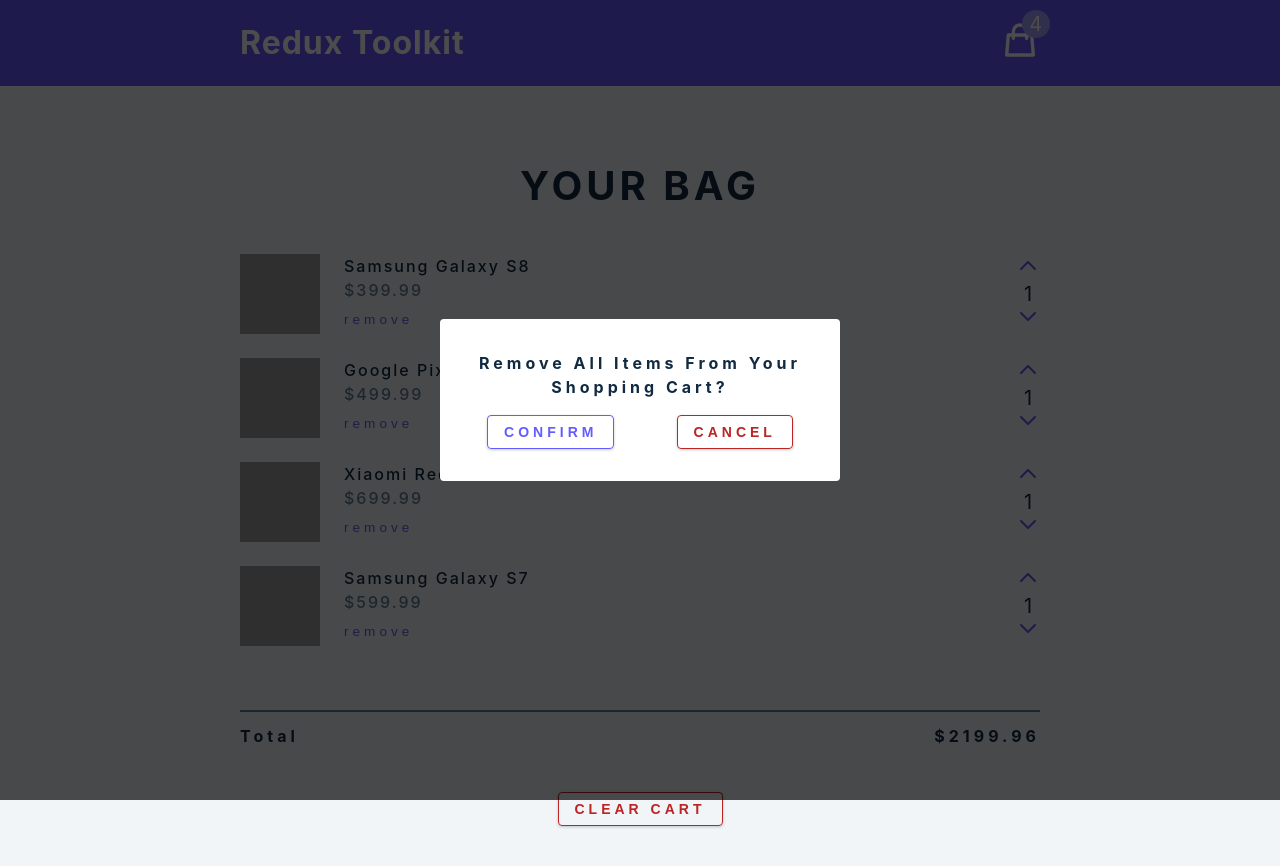
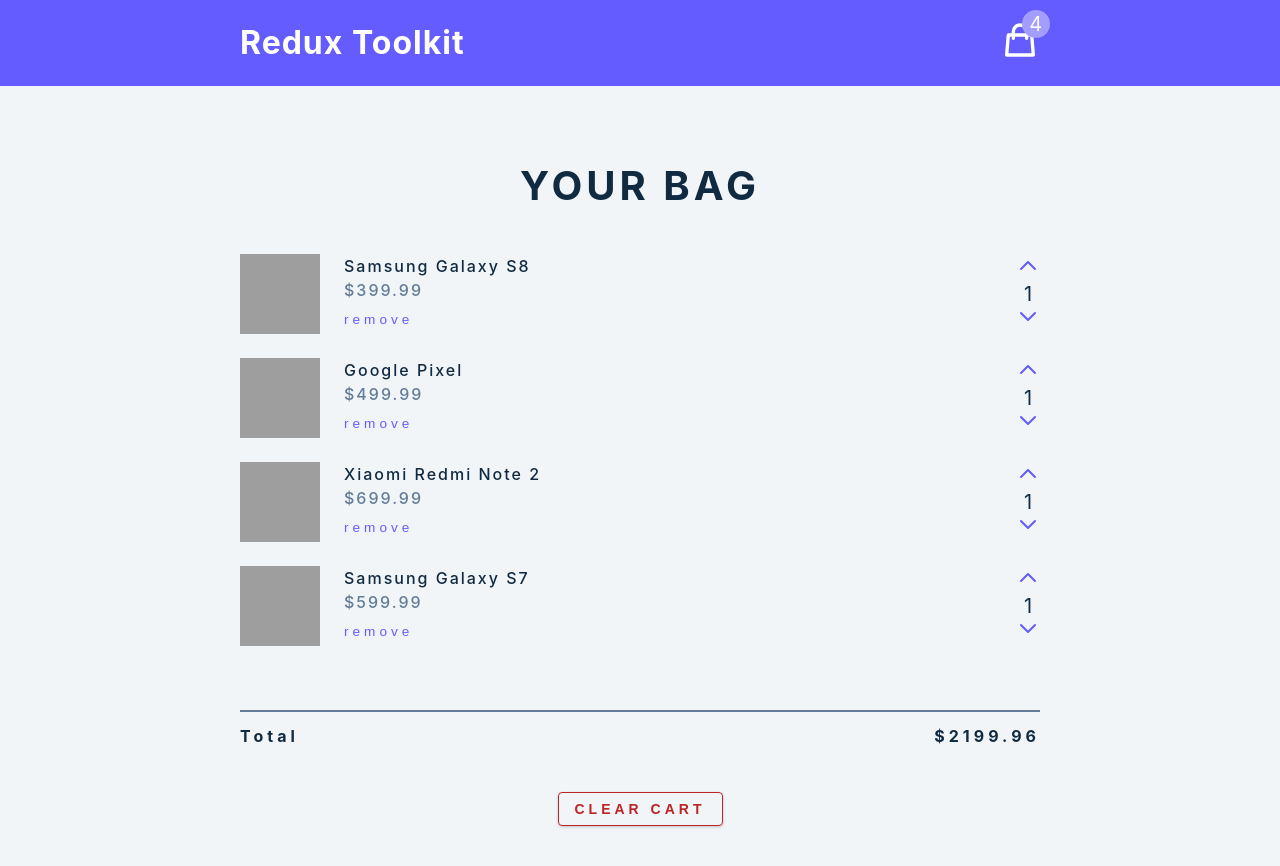
Before and after one commit to NoelLincoln/redux-practice, a React (Create React App) app: page / in a window 1280 px wide. Built offline with nearby package versions, Linux system fonts and the light colour scheme; grey boxes are pictures that could not be loaded.

Commit message:
add reducers to handle modal open and close

```diff
--- a/src/App.js
+++ b/src/App.js
@@ -7,6 +7,7 @@
 
 function App() {
   const { cartItems } = useSelector((state) => state.cart);
+  const { isOpen } = useSelector((state) => state.modal);
   const dispatch = useDispatch();
   useEffect(() => {
     dispatch(calculateTotals());
@@ -14,7 +15,8 @@
 
   return (
     <main>
-      <Modal />
+      {isOpen && <Modal />}
+
       <Navbar />
       <CartContainer />
     </main>
--- a/src/components/CartContainer.js
+++ b/src/components/CartContainer.js
@@ -1,6 +1,6 @@
 import CartItem from './CartItem';
 import { useDispatch, useSelector } from 'react-redux';
-import { clearCart } from '../features/cart/cartSlice';
+import { openModal } from '../features/modal/modalSlice';
 
 const CartContainer = () => {
   const dispatch = useDispatch();
@@ -37,7 +37,7 @@
             total <span>${total.toFixed(2)}</span>
           </h4>
         </div>
-        <button className="btn clear-btn" onClick={() => dispatch(clearCart())}>
+        <button className="btn clear-btn" onClick={() => dispatch(openModal())}>
           clear cart
         </button>
       </footer>
--- a/src/components/Modal.js
+++ b/src/components/Modal.js
@@ -1,13 +1,32 @@
+import { closeModal } from '../features/modal/modalSlice';
+import { useDispatch } from 'react-redux';
+import { clearCart } from '../features/cart/cartSlice';
+
 const Modal = () => {
+  const dispatch = useDispatch();
+
   return (
     <aside className="modal-container">
       <div className="modal">
         <h4>Remove all items from your shopping cart?</h4>
         <div className="btn-container">
-          <button type="button" className="btn confirm-btn">
+          <button
+            type="button"
+            className="btn confirm-btn"
+            onClick={() => {
+              dispatch(clearCart());
+              dispatch(closeModal());
+            }}
+          >
             confirm
           </button>
-          <button type="button" className="btn clear-btn">
+          <button
+            type="button"
+            className="btn clear-btn"
+            onClick={() => {
+              dispatch(closeModal());
+            }}
+          >
             cancel
           </button>
         </div>
--- a/src/store.js
+++ b/src/store.js
@@ -1,7 +1,9 @@
 import { configureStore } from '@reduxjs/toolkit';
 import cartReducer from './features/cart/cartSlice';
+import modalReducer from './features/modal/modalSlice';
 export const store = configureStore({
   reducer: {
     cart: cartReducer,
+    modal: modalReducer,
   },
 });
```
